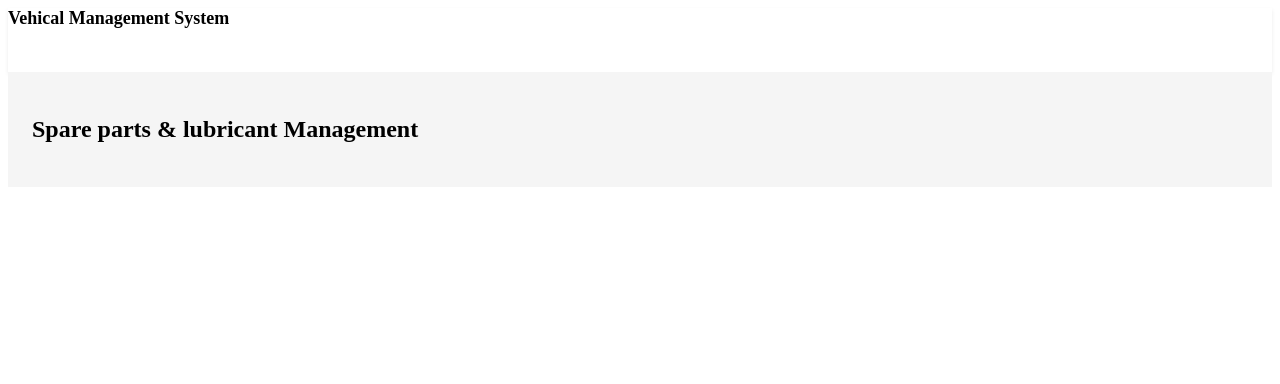
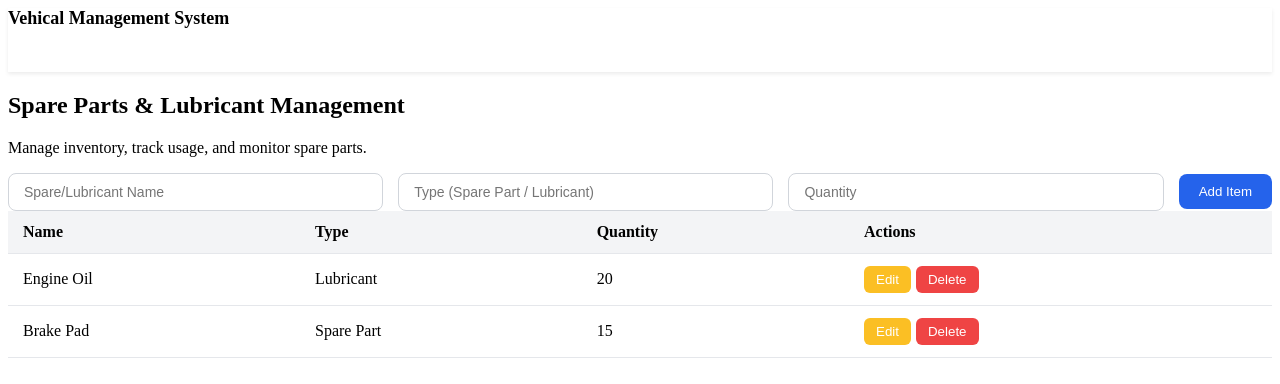
Before and after one commit to senuda-d/VSMS, a React app in the folder frontend/: page /spal in a window 1280 px wide. Shown: the top 384 px of the page. Built offline with nearby package versions, Linux system fonts and the light colour scheme; the HTML template or start-up script is replaced by a standard one.

Commit message:
Added the spal page css and created the mock ui

```diff
--- a/frontend/src/layout/mainLayout.jsx
+++ b/frontend/src/layout/mainLayout.jsx
@@ -4,15 +4,12 @@ import "../styles/layout.css";
 
 function MainLayout() {
   return (
-    <div className="main-layout d-flex">
+    <div className="main-layout">
+      <Navbar />
 
-
-      <div className="content-area">
-        <Navbar />
-        <main className="main-content">
-          <Outlet />
-        </main>
-      </div>
+      <main className="page-content">
+        <Outlet />
+      </main>
     </div>
   );
 }
--- a/frontend/src/pages/SPAL/SPALPage.jsx
+++ b/frontend/src/pages/SPAL/SPALPage.jsx
@@ -1,12 +1,123 @@
-
-import "../../styles/pages.css";
+import { useState } from "react";
+import "../../styles/pages.css"
 
 function SpalPage() {
+  const [spares, setSpares] = useState([
+    { id: 1, name: "Engine Oil", type: "Lubricant", quantity: 20 },
+    { id: 2, name: "Brake Pad", type: "Spare Part", quantity: 15 },
+  ]);
+
+  const [formData, setFormData] = useState({ name: "", type: "", quantity: "" });
+  const [editingId, setEditingId] = useState(null);
+
+  // Handle form input changes
+  const handleChange = (e) => {
+    setFormData({ ...formData, [e.target.name]: e.target.value });
+  };
+
+  // Add or update spare part
+  const handleSubmit = (e) => {
+    e.preventDefault();
+    if (editingId) {
+      setSpares(
+        spares.map((item) =>
+          item.id === editingId ? { ...item, ...formData, quantity: Number(formData.quantity) } : item
+        )
+      );
+      setEditingId(null);
+    } else {
+      setSpares([
+        ...spares,
+        { id: Date.now(), ...formData, quantity: Number(formData.quantity) },
+      ]);
+    }
+    setFormData({ name: "", type: "", quantity: "" });
+  };
+
+  // Edit a spare part
+  const handleEdit = (item) => {
+    setFormData({ name: item.name, type: item.type, quantity: item.quantity });
+    setEditingId(item.id);
+  };
+
+  // Delete a spare part
+  const handleDelete = (id) => {
+    setSpares(spares.filter((item) => item.id !== id));
+  };
+
   return (
-    <div className="container-fluid">
-      <h2 className="h4 fw-bold mb-4">
-        Spare parts & lubricant Management
-      </h2>
+    <div className="spal-page container-fluid">
+
+      <div className="page-header">
+        <h2>Spare Parts & Lubricant Management</h2>
+        <p>Manage inventory, track usage, and monitor spare parts.</p>
+      </div>
+
+      {/* Form to add/edit spare parts */}
+      <div className="page-card">
+        <form className="spare-form" onSubmit={handleSubmit}>
+          <input
+            type="text"
+            name="name"
+            placeholder="Spare/Lubricant Name"
+            value={formData.name}
+            onChange={handleChange}
+            required
+          />
+          <input
+            type="text"
+            name="type"
+            placeholder="Type (Spare Part / Lubricant)"
+            value={formData.type}
+            onChange={handleChange}
+            required
+          />
+          <input
+            type="number"
+            name="quantity"
+            placeholder="Quantity"
+            value={formData.quantity}
+            onChange={handleChange}
+            required
+          />
+          <button type="submit">{editingId ? "Update" : "Add"} Item</button>
+        </form>
+      </div>
+
+      {/* Inventory Table */}
+      <div className="page-card mt-4">
+        <table className="inventory-table">
+          <thead>
+            <tr>
+              <th>Name</th>
+              <th>Type</th>
+              <th>Quantity</th>
+              <th>Actions</th>
+            </tr>
+          </thead>
+          <tbody>
+            {spares.map((item) => (
+              <tr key={item.id}>
+                <td>{item.name}</td>
+                <td>{item.type}</td>
+                <td>{item.quantity}</td>
+                <td>
+                  <button onClick={() => handleEdit(item)} className="edit-btn">Edit</button>
+                  <button onClick={() => handleDelete(item.id)} className="delete-btn">Delete</button>
+                </td>
+              </tr>
+            ))}
+            {spares.length === 0 && (
+              <tr>
+                <td colSpan="4" className="placeholder-text">
+                  No spare parts added yet.
+                </td>
+              </tr>
+            )}
+          </tbody>
+        </table>
+      </div>
+
     </div>
   );
 }
--- a/frontend/src/styles/pages.css
+++ b/frontend/src/styles/pages.css
@@ -5,3 +5,80 @@
   font-weight: 700;
   margin-bottom: 20px;
 }
+
+/* spare parts module styles */
+/* Form */
+.spare-form {
+  display: flex;
+  gap: 15px;
+  flex-wrap: wrap;
+  align-items: center;
+}
+
+.spare-form input {
+  padding: 10px 15px;
+  border: 1px solid #d1d5db;
+  border-radius: 8px;
+  flex: 1;
+  min-width: 180px;
+  font-size: 14px;
+}
+
+.spare-form button {
+  padding: 10px 20px;
+  background-color: #2563eb;
+  color: white;
+  border: none;
+  border-radius: 8px;
+  cursor: pointer;
+  font-weight: 500;
+  transition: background 0.2s;
+}
+
+.spare-form button:hover {
+  background-color: #1d4ed8;
+}
+
+/* Inventory Table */
+.inventory-table {
+  width: 100%;
+  border-collapse: collapse;
+}
+
+.inventory-table th, .inventory-table td {
+  padding: 12px 15px;
+  text-align: left;
+  border-bottom: 1px solid #e5e7eb;
+}
+
+.inventory-table th {
+  background-color: #f3f4f6;
+  font-weight: 600;
+}
+
+.edit-btn {
+  background-color: #fbbf24;
+  color: white;
+  border: none;
+  padding: 6px 12px;
+  border-radius: 6px;
+  margin-right: 5px;
+  cursor: pointer;
+}
+
+.edit-btn:hover {
+  background-color: #f59e0b;
+}
+
+.delete-btn {
+  background-color: #ef4444;
+  color: white;
+  border: none;
+  padding: 6px 12px;
+  border-radius: 6px;
+  cursor: pointer;
+}
+
+.delete-btn:hover {
+  background-color: #b91c1c;
+}
```
